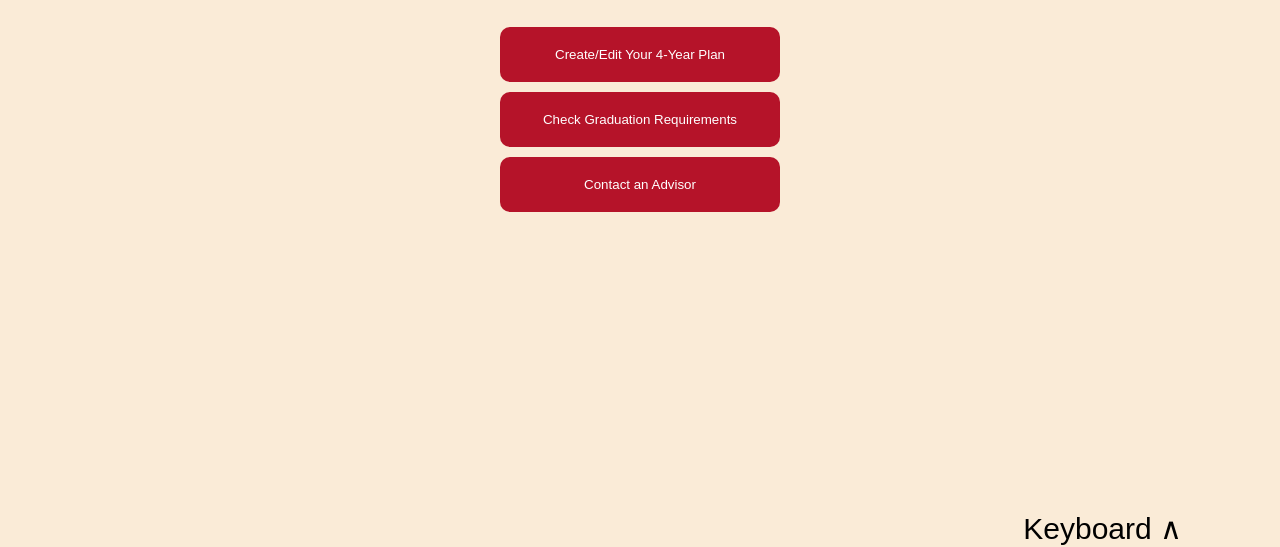
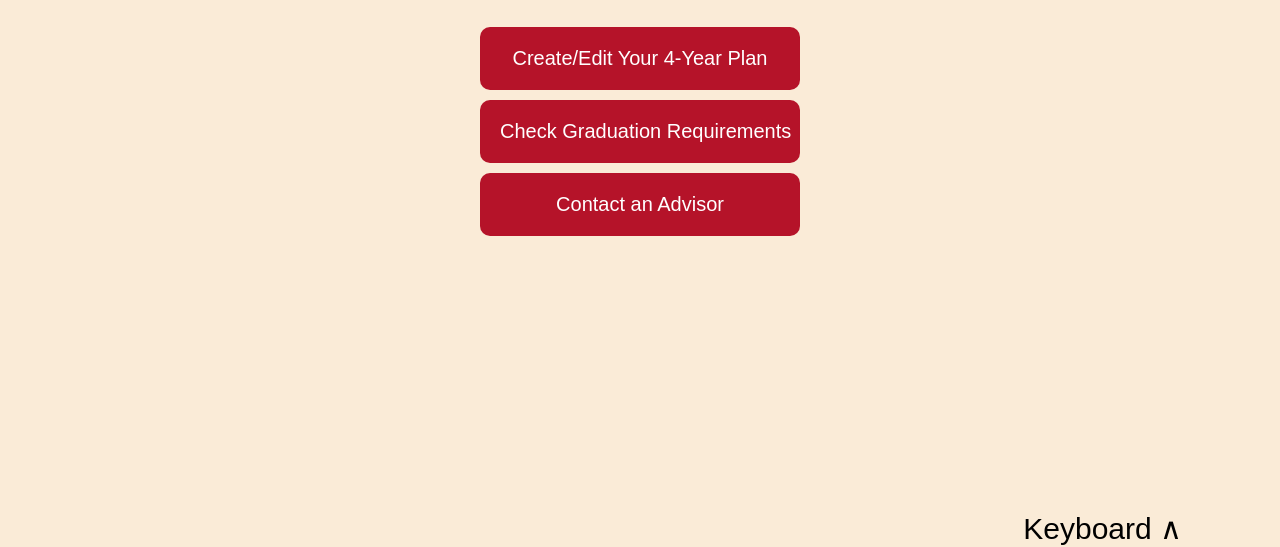
Before and after one commit to SiddarGu/434CSAdvisingApp, a plain HTML site: page html/index.html in a window 1280 px wide. Shown: the part 253-800 px from the top of the page. Drawn offline with Linux system fonts and the light colour scheme.

Commit message:
button font size

```diff
--- a/css/CSAdvisors.css
+++ b/css/CSAdvisors.css
@@ -292,3 +292,7 @@ tr:nth-child(even) {
   opacity: 1;
   left: 0;
 }
+
+span {
+  font-size: 20px;
+}
--- a/css/ContactAdvisor.css
+++ b/css/ContactAdvisor.css
@@ -179,3 +179,7 @@ h2 {
   position: absolute;
   font-size: 30px;
 }
+
+span {
+  font-size: 20px;
+}
--- a/css/ULC.css
+++ b/css/ULC.css
@@ -73,3 +73,7 @@ h2 {
 #container {
   margin: 20px;
 }
+
+span {
+  font-size: 20px;
+}
--- a/css/fourYearPlanner.css
+++ b/css/fourYearPlanner.css
@@ -323,3 +323,7 @@ input[type="text"] {
   position: absolute;
   font-size: 30px;
 }
+
+span {
+  font-size : 20px;
+}
--- a/css/index.css
+++ b/css/index.css
@@ -26,7 +26,7 @@ html {
 }
 
 .button {
-  width: 280px;
+  width: 320px;
   white-space: nowrap;
   border-radius: 10px;
   background-color: rgb(181, 19, 41);
@@ -207,3 +207,7 @@ hr {
   position: absolute;
   font-size: 30px;
 }
+
+span {
+  font-size: 20px;
+}
```
Also changed, not shown: html/fourYearPlanner.html (+5 -5 lines).
